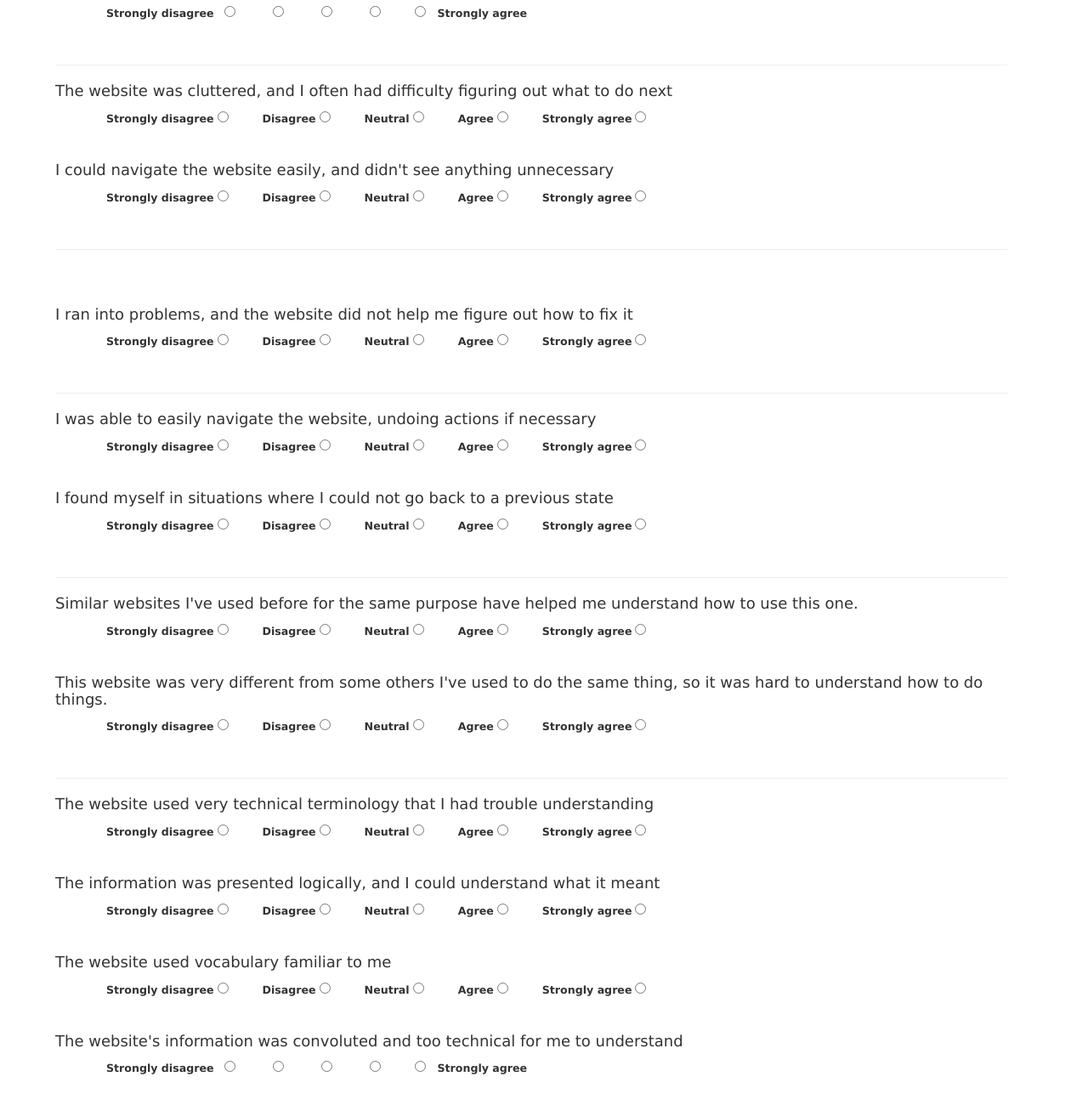
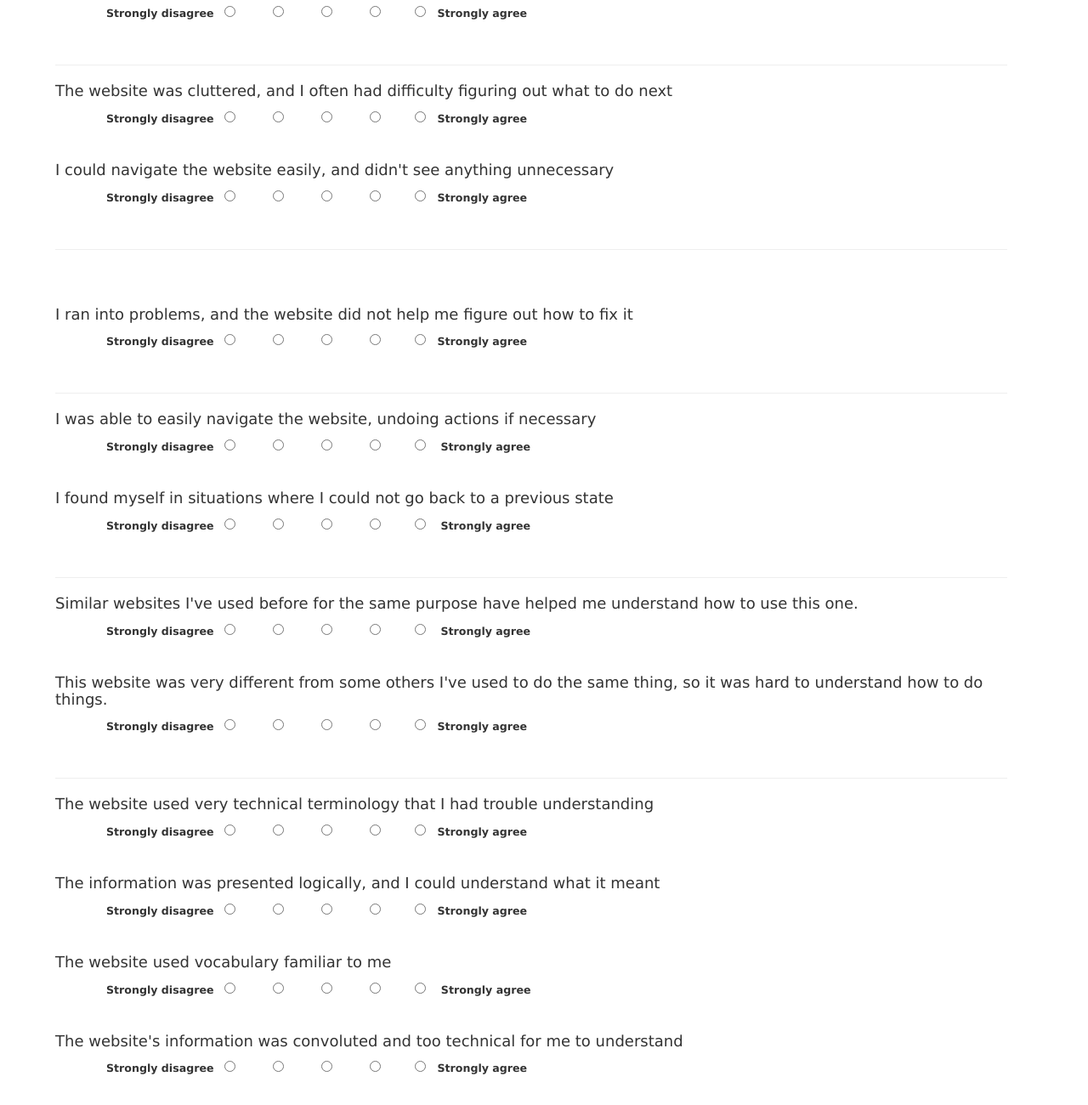
Before and after one commit to rishavmukherji/designfeedback, a plain HTML site: page amazon_mturk_questions.html in a window 1280 px wide. Shown: the part 1400-2700 px from the top of the page at 85% size. Drawn offline with nearby package versions, Linux system fonts and the light colour scheme.

Commit message:
changed the likert scale

```diff
--- a/amazon_mturk_questions.html
+++ b/amazon_mturk_questions.html
@@ -87,7 +87,7 @@ Who scored more runs in the Harvard vs UPenn game on Saturday, Sep 21?: <input c
 
 <ul class="likert">
 	<li class="likert"><label for="el3-1">Strongly disagree &nbsp;</label> <input id="el3-1" name="el3" type="radio" value="1" /></li>
-	<li class="likert"><label for="el3-2">/label> <input id="el3-2" name="el3" type="radio" value="2" /></li>
+	<li class="likert"><label for="el3-2"></label> <input id="el3-2" name="el3" type="radio" value="2" /></li>
 	<li class="likert"><label for="el3-3"></label> <input id="el3-3" name="el3" type="radio" value="3" /></li>
 	<li class="likert"><label for="el3-4"></label> <input id="el3-4" name="el3" type="radio" value="4" /></li>
 	<li class="likert"> <input id="el3-5" name="el3" type="radio" value="5" /><label for="el3-5">&nbsp; &nbsp;Strongly agree</label></li>
@@ -195,11 +195,11 @@ Who scored more runs in the Harvard vs UPenn game on Saturday, Sep 21?: <input c
 <h4>The website was cluttered, and I often had difficulty figuring out what to do next</h4>
 
 <ul class="likert">
-	<li class="likert"><label for="el14-1">Strongly disagree</label> <input id="el14-1" name="el14" type="radio" value="1" /></li>
-	<li class="likert"><label for="el14-2">Disagree</label> <input id="el14-2" name="el14" type="radio" value="2" /></li>
-	<li class="likert"><label for="el14-3">Neutral</label> <input id="el14-3" name="el14" type="radio" value="3" /></li>
-	<li class="likert"><label for="el14-4">Agree</label> <input id="el14-4" name="el14" type="radio" value="4" /></li>
-	<li class="likert"><label for="el14-5">Strongly agree</label> <input id="el14-5" name="el14" type="radio" value="5" /></li>
+	<li class="likert"><label for="el14-1">Strongly disagree &nbsp;</label> <input id="el14-1" name="el14" type="radio" value="1" /></li>
+	<li class="likert"><label for="el14-2"></label> <input id="el14-2" name="el14" type="radio" value="2" /></li>
+	<li class="likert"><label for="el14-3"></label> <input id="el14-3" name="el14" type="radio" value="3" /></li>
+	<li class="likert"><label for="el14-4"></label> <input id="el14-4" name="el14" type="radio" value="4" /></li>
+	<li class="likert"> <input id="el14-5" name="el14" type="radio" value="5" /><label for="el14-5">&nbsp; &nbsp;Strongly agree</label></li>
 </ul>
 </div>
 &nbsp;
@@ -208,11 +208,11 @@ Who scored more runs in the Harvard vs UPenn game on Saturday, Sep 21?: <input c
 <h4>I could navigate the website easily, and didn&#39;t see anything unnecessary</h4>
 
 <ul class="likert">
-	<li class="likert"><label for="el15-1">Strongly disagree</label> <input id="el15-1" name="el15" type="radio" value="1" /></li>
-	<li class="likert"><label for="el15-2">Disagree</label> <input id="el15-2" name="el15" type="radio" value="2" /></li>
-	<li class="likert"><label for="el15-3">Neutral</label> <input id="el15-3" name="el15" type="radio" value="3" /></li>
-	<li class="likert"><label for="el15-4">Agree</label> <input id="el15-4" name="el15" type="radio" value="4" /></li>
-	<li class="likert"><label for="el15-5">Strongly agree</label> <input id="el15-5" name="el15" type="radio" value="5" /></li>
+	<li class="likert"><label for="el15-1">Strongly disagree &nbsp;</label> <input id="el15-1" name="el15" type="radio" value="1" /></li>
+	<li class="likert"><label for="el15-2"></label> <input id="el15-2" name="el15" type="radio" value="2" /></li>
+	<li class="likert"><label for="el15-3"></label> <input id="el15-3" name="el15" type="radio" value="3" /></li>
+	<li class="likert"><label for="el15-4"></label> <input id="el15-4" name="el15" type="radio" value="4" /></li>
+	<li class="likert"> <input id="el15-5" name="el15" type="radio" value="5" /><label for="el15-5">&nbsp; &nbsp;Strongly agree</label></li>
 </ul>
 </div>
 &nbsp; <!-- <h3>Help Users Recognize, Diagnose, and Recover from Errors</h3> -->
@@ -225,11 +225,11 @@ Who scored more runs in the Harvard vs UPenn game on Saturday, Sep 21?: <input c
 <h4>I ran into problems, and the website did not help me figure out how to fix it</h4>
 
 <ul class="likert">
-	<li class="likert"><label for="el17-1">Strongly disagree</label> <input id="el17-1" name="el17" type="radio" value="1" /></li>
-	<li class="likert"><label for="el17-2">Disagree</label> <input id="el17-2" name="el17" type="radio" value="2" /></li>
-	<li class="likert"><label for="el17-3">Neutral</label> <input id="el17-3" name="el17" type="radio" value="3" /></li>
-	<li class="likert"><label for="el17-4">Agree</label> <input id="el17-4" name="el17" type="radio" value="4" /></li>
-	<li class="likert"><label for="el17-5">Strongly agree</label> <input id="el17-5" name="el17" type="radio" value="5" /></li>
+	<li class="likert"><label for="el17-1">Strongly disagree &nbsp;</label> <input id="el17-1" name="el17" type="radio" value="1" /></li>
+	<li class="likert"><label for="el17-2"></label> <input id="el17-2" name="el17" type="radio" value="2" /></li>
+	<li class="likert"><label for="el17-3"></label> <input id="el17-3" name="el17" type="radio" value="3" /></li>
+	<li class="likert"><label for="el17-4"></label> <input id="el17-4" name="el17" type="radio" value="4" /></li>
+	<li class="likert"> <input id="el17-5" name="el17" type="radio" value="5" /><label for="el17-5"> &nbsp; &nbsp;Strongly agree</label></li>
 </ul>
 </div>
 &nbsp; <!-- <h3>User control and Freedom</h3> -->
@@ -239,11 +239,11 @@ Who scored more runs in the Harvard vs UPenn game on Saturday, Sep 21?: <input c
 <h4>I was able to easily navigate the website, undoing actions if necessary</h4>
 
 <ul class="likert">
-	<li class="likert"><label for="el18-1">Strongly disagree</label> <input id="el18-1" name="el18" type="radio" value="1" /></li>
-	<li class="likert"><label for="el18-2">Disagree</label> <input id="el18-2" name="el18" type="radio" value="2" /></li>
-	<li class="likert"><label for="el18-3">Neutral</label> <input id="el18-3" name="el18" type="radio" value="3" /></li>
-	<li class="likert"><label for="el18-4">Agree</label> <input id="el18-4" name="el18" type="radio" value="4" /></li>
-	<li class="likert"><label for="el18-5">Strongly agree</label> <input id="el18-5" name="el18" type="radio" value="5" /></li>
+	<li class="likert"><label for="el18-1">Strongly disagree &nbsp;</label> <input id="el18-1" name="el18" type="radio" value="1" /></li>
+	<li class="likert"><label for="el18-2"></label> <input id="el18-2" name="el18" type="radio" value="2" /></li>
+	<li class="likert"><label for="el18-3"></label> <input id="el18-3" name="el18" type="radio" value="3" /></li>
+	<li class="likert"><label for="el18-4"></label> <input id="el18-4" name="el18" type="radio" value="4" /></li>
+	<li class="likert"> <input id="el18-5" name="el18" type="radio" value="5" /> <label for="el18-5"> &nbsp; &nbsp;Strongly agree</label></li>
 </ul>
 </div>
 &nbsp;
@@ -252,11 +252,11 @@ Who scored more runs in the Harvard vs UPenn game on Saturday, Sep 21?: <input c
 <h4>I found myself in situations where I could not go back to a previous state</h4>
 
 <ul class="likert">
-	<li class="likert"><label for="el19-1">Strongly disagree</label> <input id="el19-1" name="el19" type="radio" value="1" /></li>
-	<li class="likert"><label for="el19-2">Disagree</label> <input id="el19-2" name="el19" type="radio" value="2" /></li>
-	<li class="likert"><label for="el19-3">Neutral</label> <input id="el19-3" name="el19" type="radio" value="3" /></li>
-	<li class="likert"><label for="el19-4">Agree</label> <input id="el19-4" name="el19" type="radio" value="4" /></li>
-	<li class="likert"><label for="el19-5">Strongly agree</label> <input id="el19-5" name="el19" type="radio" value="5" /></li>
+	<li class="likert"><label for="el19-1">Strongly disagree &nbsp;</label> <input id="el19-1" name="el19" type="radio" value="1" /></li>
+	<li class="likert"><label for="el19-2"></label> <input id="el19-2" name="el19" type="radio" value="2" /></li>
+	<li class="likert"><label for="el19-3"></label> <input id="el19-3" name="el19" type="radio" value="3" /></li>
+	<li class="likert"><label for="el19-4"></label> <input id="el19-4" name="el19" type="radio" value="4" /></li>
+	<li class="likert"> <input id="el19-5" name="el19" type="radio" value="5" /> <label for="el19-5"> &nbsp; &nbsp;Strongly agree</label></li>
 </ul>
 </div>
 &nbsp; <!-- <h3>Consistency and Standard</h3> -->
@@ -266,11 +266,11 @@ Who scored more runs in the Harvard vs UPenn game on Saturday, Sep 21?: <input c
 <h4>Similar websites I&#39;ve used before for the same purpose have helped me understand how to use this one.</h4>
 
 <ul class="likert">
-	<li class="likert"><label for="el20-1">Strongly disagree</label> <input id="el20-1" name="el20" type="radio" value="1" /></li>
-	<li class="likert"><label for="el20-2">Disagree</label> <input id="el20-2" name="el20" type="radio" value="2" /></li>
-	<li class="likert"><label for="el20-3">Neutral</label> <input id="el20-3" name="el20" type="radio" value="3" /></li>
-	<li class="likert"><label for="el20-4">Agree</label> <input id="el20-4" name="el20" type="radio" value="4" /></li>
-	<li class="likert"><label for="el20-5">Strongly agree</label> <input id="el20-5" name="el20" type="radio" value="5" /></li>
+	<li class="likert"><label for="el20-1">Strongly disagree &nbsp;</label> <input id="el20-1" name="el20" type="radio" value="1" /></li>
+	<li class="likert"><label for="el20-2"></label> <input id="el20-2" name="el20" type="radio" value="2" /></li>
+	<li class="likert"><label for="el20-3"></label> <input id="el20-3" name="el20" type="radio" value="3" /></li>
+	<li class="likert"><label for="el20-4"></label> <input id="el20-4" name="el20" type="radio" value="4" /></li>
+	<li class="likert"> <input id="el20-5" name="el20" type="radio" value="5" /> <label for="el20-5"> &nbsp; &nbsp;Strongly agree</label></li>
 </ul>
 </div>
 &nbsp;
@@ -279,11 +279,11 @@ Who scored more runs in the Harvard vs UPenn game on Saturday, Sep 21?: <input c
 <h4>This website was very different from some others I&#39;ve used to do the same thing, so it was hard to understand how to do things.</h4>
 
 <ul class="likert">
-	<li class="likert"><label for="el21-1">Strongly disagree</label> <input id="el21-1" name="el21" type="radio" value="1" /></li>
-	<li class="likert"><label for="el21-2">Disagree</label> <input id="el21-2" name="el21" type="radio" value="2" /></li>
-	<li class="likert"><label for="el21-3">Neutral</label> <input id="el21-3" name="el21" type="radio" value="3" /></li>
-	<li class="likert"><label for="el21-4">Agree</label> <input id="el21-4" name="el21" type="radio" value="4" /></li>
-	<li class="likert"><label for="el21-5">Strongly agree</label> <input id="el21-5" name="el21" type="radio" value="5" /></li>
+	<li class="likert"><label for="el21-1">Strongly disagree &nbsp;</label> <input id="el21-1" name="el21" type="radio" value="1" /></li>
+	<li class="likert"><label for="el21-2"></label> <input id="el21-2" name="el21" type="radio" value="2" /></li>
+	<li class="likert"><label for="el21-3"></label> <input id="el21-3" name="el21" type="radio" value="3" /></li>
+	<li class="likert"><label for="el21-4"></label> <input id="el21-4" name="el21" type="radio" value="4" /></li>
+	<li class="likert"> <input id="el21-5" name="el21" type="radio" value="5" /><label for="el21-5"> &nbsp; &nbsp;Strongly agree</label></li>
 </ul>
 </div>
 &nbsp; <!-- <h3>Match between System and the Real World</h3> -->
@@ -293,11 +293,11 @@ Who scored more runs in the Harvard vs UPenn game on Saturday, Sep 21?: <input c
 <h4>The website used very technical terminology that I had trouble understanding</h4>
 
 <ul class="likert">
-	<li class="likert"><label for="el22-1">Strongly disagree</label> <input id="el22-1" name="el22" type="radio" value="1" /></li>
-	<li class="likert"><label for="el22-2">Disagree</label> <input id="el22-2" name="el22" type="radio" value="2" /></li>
-	<li class="likert"><label for="el22-3">Neutral</label> <input id="el22-3" name="el22" type="radio" value="3" /></li>
-	<li class="likert"><label for="el22-4">Agree</label> <input id="el22-4" name="el22" type="radio" value="4" /></li>
-	<li class="likert"><label for="el22-5">Strongly agree</label> <input id="el22-5" name="el22" type="radio" value="5" /></li>
+	<li class="likert"><label for="el22-1">Strongly disagree &nbsp;</label> <input id="el22-1" name="el22" type="radio" value="1" /></li>
+	<li class="likert"><label for="el22-2"></label> <input id="el22-2" name="el22" type="radio" value="2" /></li>
+	<li class="likert"><label for="el22-3"></label> <input id="el22-3" name="el22" type="radio" value="3" /></li>
+	<li class="likert"><label for="el22-4"></label> <input id="el22-4" name="el22" type="radio" value="4" /></li>
+	<li class="likert"> <input id="el22-5" name="el22" type="radio" value="5" /><label for="el22-5"> &nbsp; &nbsp;Strongly agree</label></li>
 </ul>
 </div>
 &nbsp;
@@ -306,11 +306,11 @@ Who scored more runs in the Harvard vs UPenn game on Saturday, Sep 21?: <input c
 <h4>The information was presented logically, and I could understand what it meant</h4>
 
 <ul class="likert">
-	<li class="likert"><label for="el23-1">Strongly disagree</label> <input id="el23-1" name="el23" type="radio" value="1" /></li>
-	<li class="likert"><label for="el23-2">Disagree</label> <input id="el23-2" name="el23" type="radio" value="2" /></li>
-	<li class="likert"><label for="el23-3">Neutral</label> <input id="el23-3" name="el23" type="radio" value="3" /></li>
-	<li class="likert"><label for="el23-4">Agree</label> <input id="el23-4" name="el23" type="radio" value="4" /></li>
-	<li class="likert"><label for="el23-5">Strongly agree</label> <input id="el23-5" name="el23" type="radio" value="5" /></li>
+	<li class="likert"><label for="el23-1">Strongly disagree &nbsp;</label> <input id="el23-1" name="el23" type="radio" value="1" /></li>
+	<li class="likert"><label for="el23-2"></label> <input id="el23-2" name="el23" type="radio" value="2" /></li>
+	<li class="likert"><label for="el23-3"></label> <input id="el23-3" name="el23" type="radio" value="3" /></li>
+	<li class="likert"><label for="el23-4"></label> <input id="el23-4" name="el23" type="radio" value="4" /></li>
+	<li class="likert"> <input id="el23-5" name="el23" type="radio" value="5" /><label for="el23-5"> &nbsp; &nbsp;Strongly agree</label></li>
 </ul>
 </div>
 &nbsp;
@@ -319,11 +319,11 @@ Who scored more runs in the Harvard vs UPenn game on Saturday, Sep 21?: <input c
 <h4>The website used vocabulary familiar to me</h4>
 
 <ul class="likert">
-	<li class="likert"><label for="el24-1">Strongly disagree</label> <input id="el24-1" name="el24" type="radio" value="1" /></li>
-	<li class="likert"><label for="el24-2">Disagree</label> <input id="el24-2" name="el24" type="radio" value="2" /></li>
-	<li class="likert"><label for="el24-3">Neutral</label> <input id="el24-3" name="el24" type="radio" value="3" /></li>
-	<li class="likert"><label for="el24-4">Agree</label> <input id="el24-4" name="el24" type="radio" value="4" /></li>
-	<li class="likert"><label for="el24-5">Strongly agree</label> <input id="el24-5" name="el24" type="radio" value="5" /></li>
+	<li class="likert"><label for="el24-1">Strongly disagree &nbsp;</label> <input id="el24-1" name="el24" type="radio" value="1" /></li>
+	<li class="likert"><label for="el24-2"></label> <input id="el24-2" name="el24" type="radio" value="2" /></li>
+	<li class="likert"><label for="el24-3"></label> <input id="el24-3" name="el24" type="radio" value="3" /></li>
+	<li class="likert"><label for="el24-4"></label> <input id="el24-4" name="el24" type="radio" value="4" /></li>
+	<li class="likert"> <input id="el24-5" name="el24" type="radio" value="5" /><label for="el24-5">&nbsp; &nbsp; Strongly agree</label></li>
 </ul>
 </div>
 &nbsp;
```
